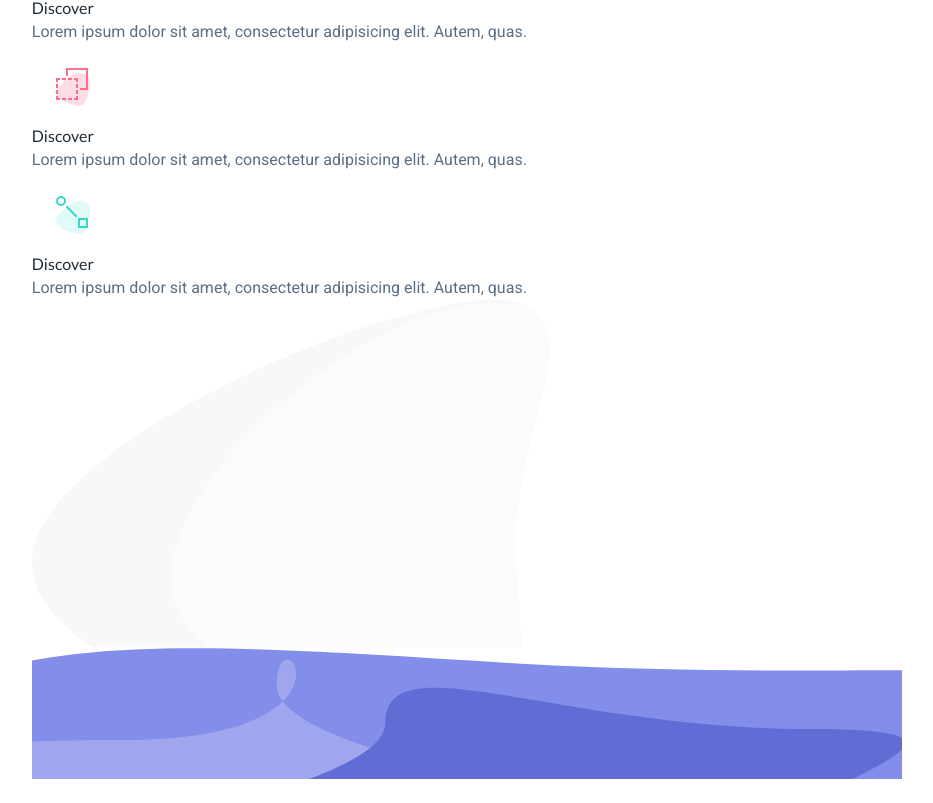
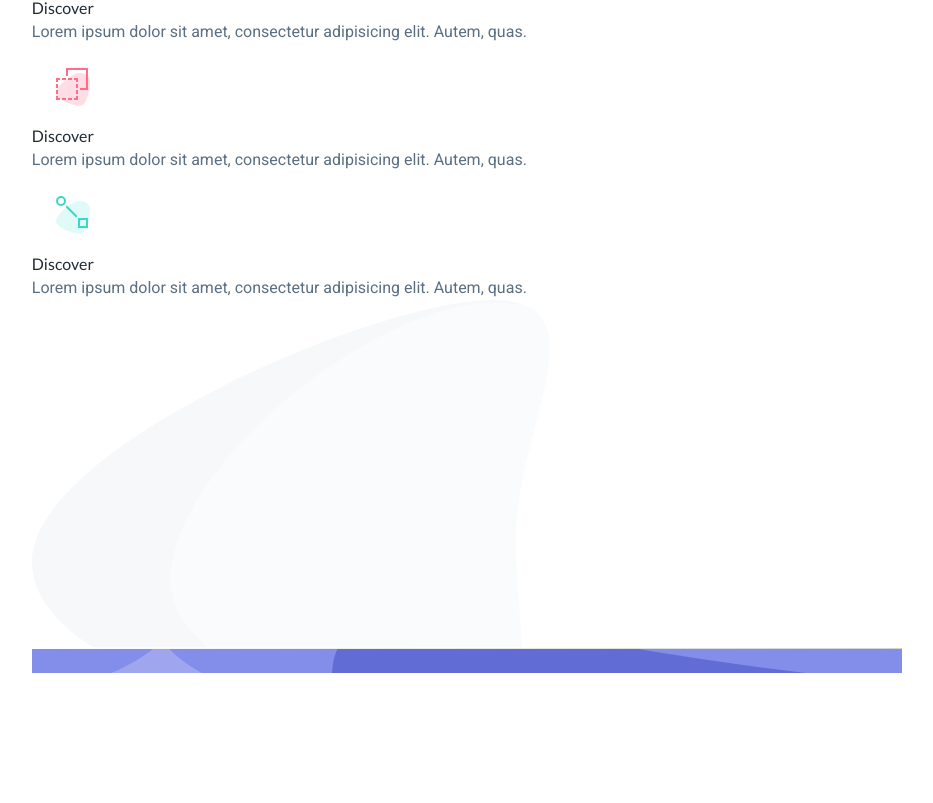
Before and after one commit to whoisasey/aa-submission-atina, a Next.js app: page / in a window 1280 px wide. Shown: the part 2147-2950 px from the top of the page, without its empty margins (173-1106 px from the left). After the commit the page ends 2820 px from the top, so only its background shows below. Built offline with nearby package versions, Linux system fonts and the light colour scheme.

Commit message:
footer (#12)
move footer to bg image; styling

```diff
--- a/src/app/Components/Footer.tsx
+++ b/src/app/Components/Footer.tsx
@@ -1,10 +1,6 @@
-import Image from "next/image";
-import footer from "@/assets/footer.svg";
-
 const Footer = () => {
   return (
-    <footer className="pt-8 sm:pt-20 lg:pt-28 border-t relative">
-      <Image src={footer} alt="footer background" />
+    <footer className="pt-52 relative">
       <div className="absolute footer-text text-white text-sm">
         <p>&copy; All Rights Reserved</p>
       </div>
--- a/src/app/globals.scss
+++ b/src/app/globals.scss
@@ -3,14 +3,6 @@
 @tailwind utilities;
 
 // TODO: change 769 -> 768px
-// TODO: update variables
-
-:root {
-  --background: rgb(246 248 250);
-  --bodyColor: rgb(91 111 130);
-  --headerColor: rgb(32 43 54);
-  --button: rgb(33 124 238);
-}
 
 // variables
 $lg: 1024px;
@@ -19,15 +11,14 @@ $sm: 540px;
 $xs: 480px;
 $xxs: 375px;
 
-@media (prefers-color-scheme: dark) {
-  :root {
-    --background: #0a0a0a;
-    --foreground: #ededed;
-  }
-}
+$white: rgb(246 248 250);
+$grey: #f6f8fa;
+$bodyTextColor: rgb(91 111 130);
+$headerColor: rgb(32 43 54);
+$button: rgb(33 124 238);
 
 body {
-  color: var(--bodyColor);
+  color: $bodyTextColor;
   margin: 0 auto;
   width: 100%;
 
@@ -41,7 +32,7 @@ h2,
 h3,
 h4 {
   font-family: Lato, sans-serif;
-  color: var(--headerColor);
+  color: $headerColor;
 }
 
 header,
@@ -67,6 +58,8 @@ main {
 main {
   font-family: Roboto, Helvetica, sans-serif;
   overflow-x: hidden;
+  border-bottom: 1px solid transparent;
+  border-image: linear-gradient(to right, white, lightgrey) 1;
 }
 
 button {
@@ -110,3 +103,12 @@ button {
   left: 50%;
   transform: translate(-50%, -50%);
 }
+
+footer {
+  background-image: url("../assets/footer.svg");
+  background-repeat: no-repeat;
+
+  @media (min-width: $md) {
+    background-position: center;
+  }
+}
--- a/src/app/layout.tsx
+++ b/src/app/layout.tsx
@@ -36,7 +36,7 @@ export default function RootLayout({
     <html lang="en">
       <body className={`${robotoSans.variable}  ${latoSans.variable} antialiased`}>
         {/* <Header /> */}
-        <main>
+        <main className="mb-20">
           {/* i originally had Header as its own component, but due to the pos abs of the background blob, moved it here and removed the header element */}
           <div className="header z-10 relative">
             <Link href={"/"} className="z-10 absolute">
```
